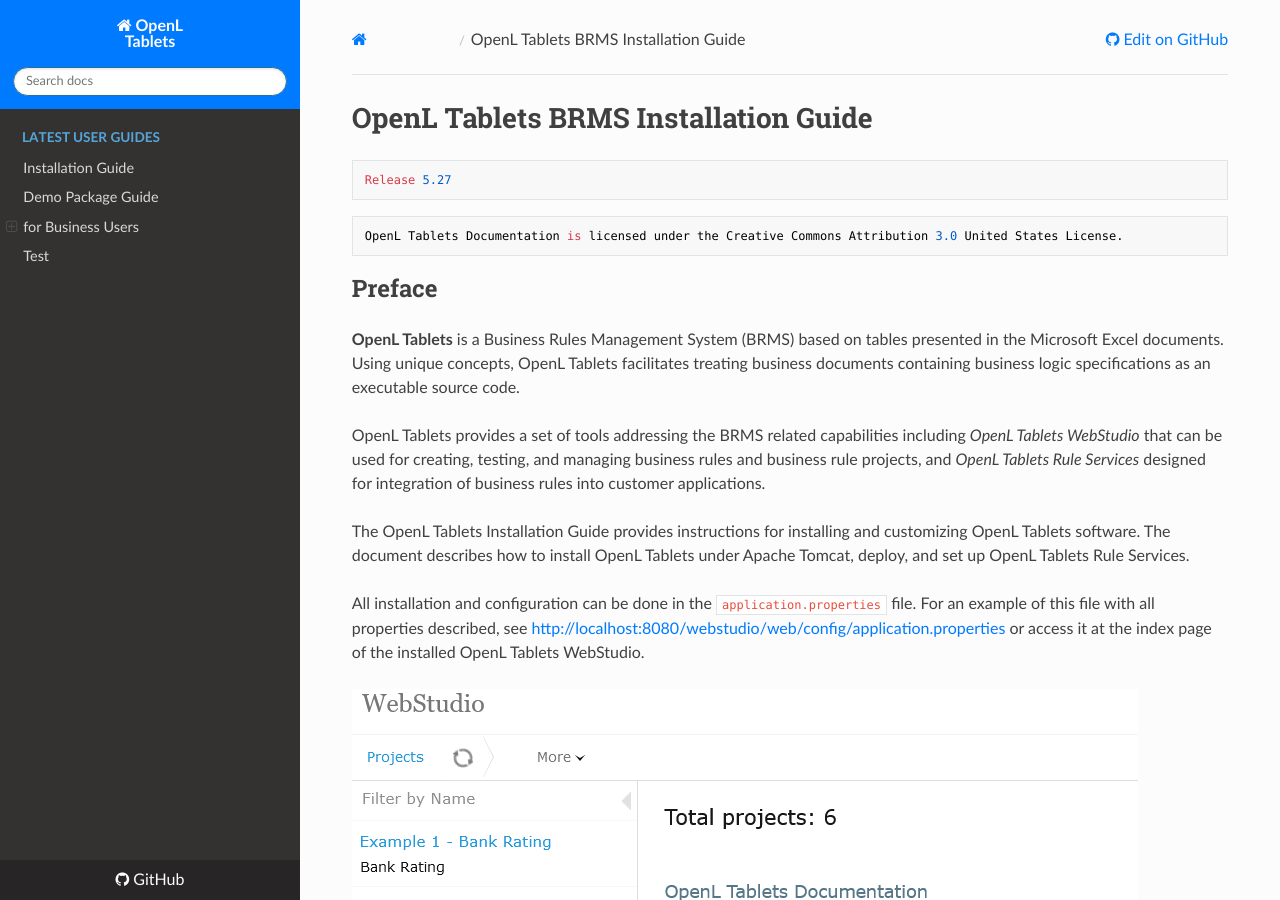
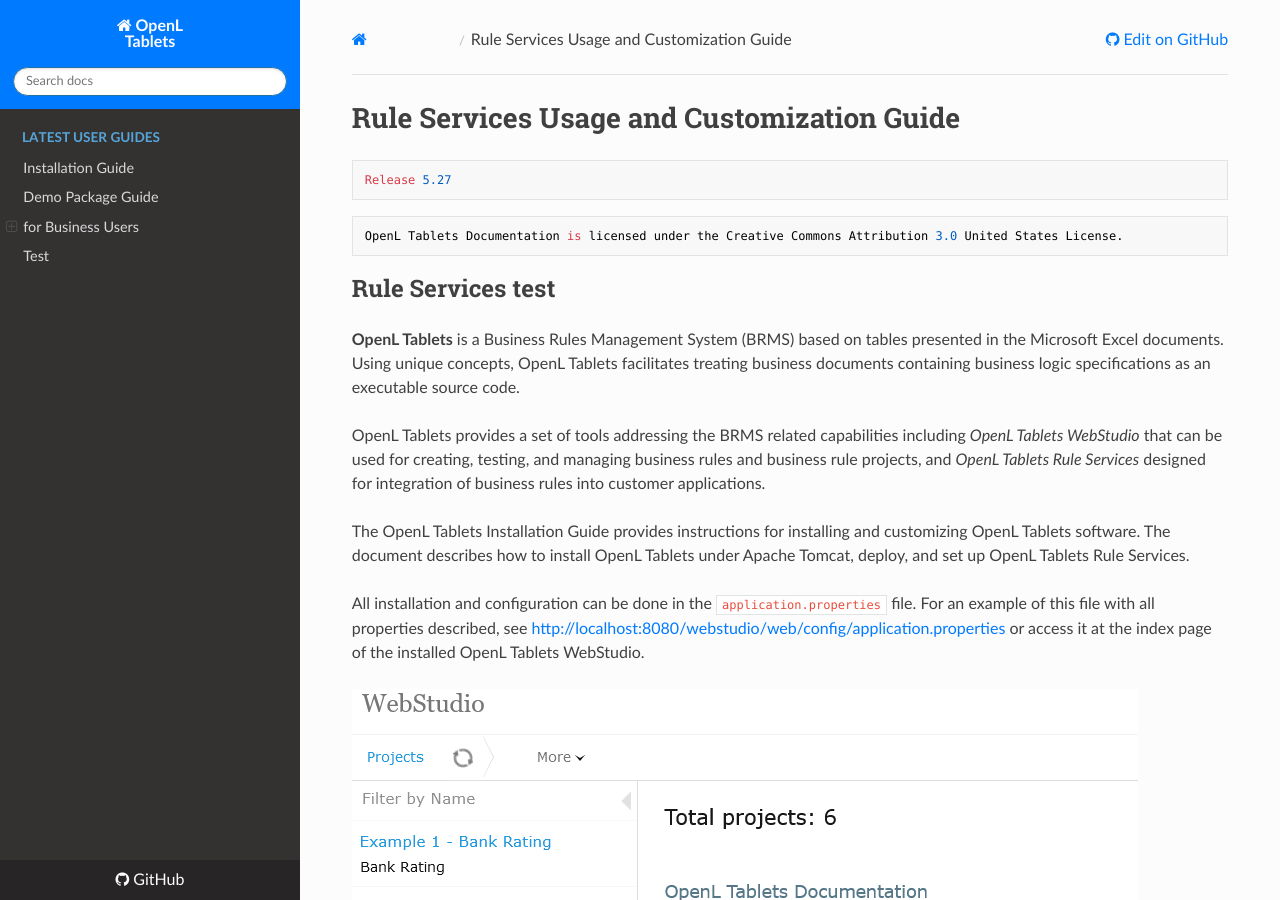
Before and after one commit to WWmonster/MarkdownTest, an MkDocs documentation site: the page built from docs/documentation/guides/rule_services_usage_and_customization_guide.md, in a window 1280 px wide and 900 px high. Built offline with MkDocs 1.6.1, drawn with Linux system fonts in a browser that asks for light colours; nearby versions of some CDN libraries.

Commit message:
Update rule_services_usage_and_customization_guide.md

````diff
--- a/docs/documentation/guides/rule_services_usage_and_customization_guide.md
+++ b/docs/documentation/guides/rule_services_usage_and_customization_guide.md
@@ -1,4 +1,4 @@
-# OpenL Tablets BRMS Installation Guide
+# Rule Services Usage and Customization Guide
 
 ```
 Release 5.27
@@ -8,7 +8,7 @@ Release 5.27
 OpenL Tablets Documentation is licensed under the Creative Commons Attribution 3.0 United States License.
 ```
 
-## Preface
+## Rule Services test
 
 **OpenL Tablets** is a Business Rules Management System (BRMS) based on tables presented in the Microsoft Excel documents. Using unique concepts, OpenL Tablets facilitates treating business documents containing business logic specifications as an executable source code.
 
````
